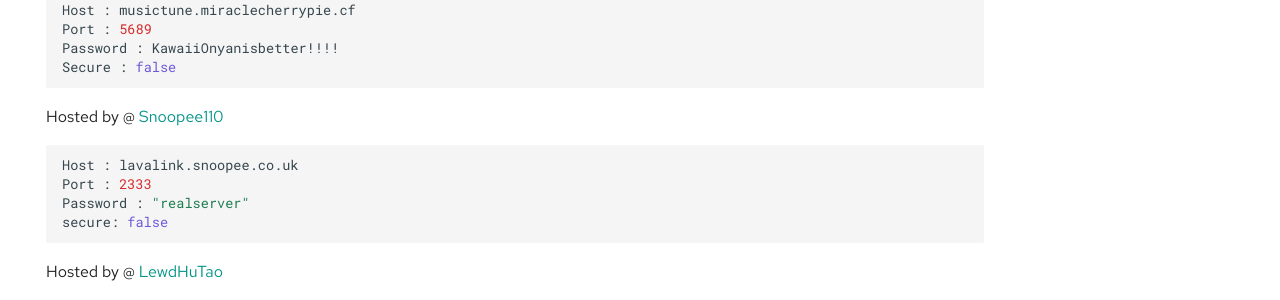
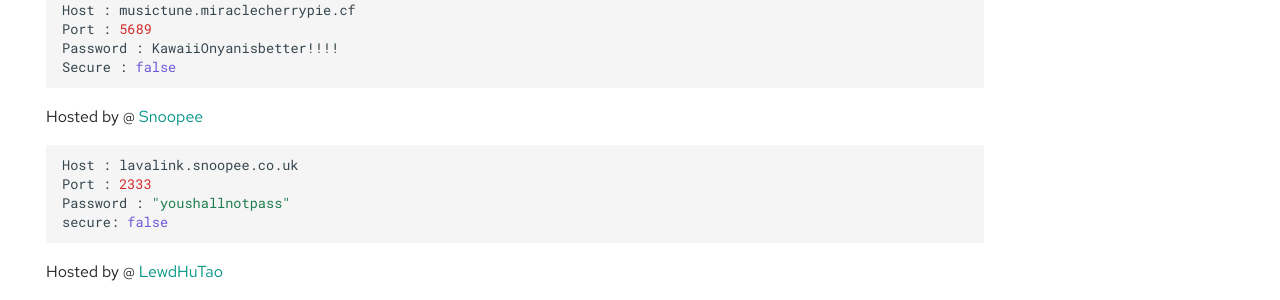
Before and after one commit to DarrenOfficial/lavalink-list, an MkDocs documentation site: the page built from docs/NoSSL/lavalink-without-ssl.md, in a window 1280 px wide and 900 px high, scrolled down 2600 px. Shown: the part 154-454 px from the top of the window. Built offline with MkDocs 1.6.1 and Material for MkDocs 9.7.7, drawn with Linux system fonts in a browser that asks for light colours; comment, search, counter and statistics services are not loaded.

Commit message:
Snoopee: Name Change and Server password change. (#233)
I noticed that someone was making a whole load of connections to my
server and changed the password to try and mitigate it for a little bit

````diff
--- a/docs/NoSSL/lavalink-without-ssl.md
+++ b/docs/NoSSL/lavalink-without-ssl.md
@@ -138,11 +138,11 @@ Password : KawaiiOnyanisbetter!!!!
 Secure : false
 ```
 
-Hosted by @ [Snoopee110](https://www.snoopee.co.uk)
+Hosted by @ [Snoopee](https://www.snoopee.co.uk)
 ```bash
 Host : lavalink.snoopee.co.uk
 Port : 2333
-Password : "realserver"
+Password : "youshallnotpass"
 secure: false
 ```
 Hosted by @ [LewdHuTao](https://lewdhutao.me)
````
